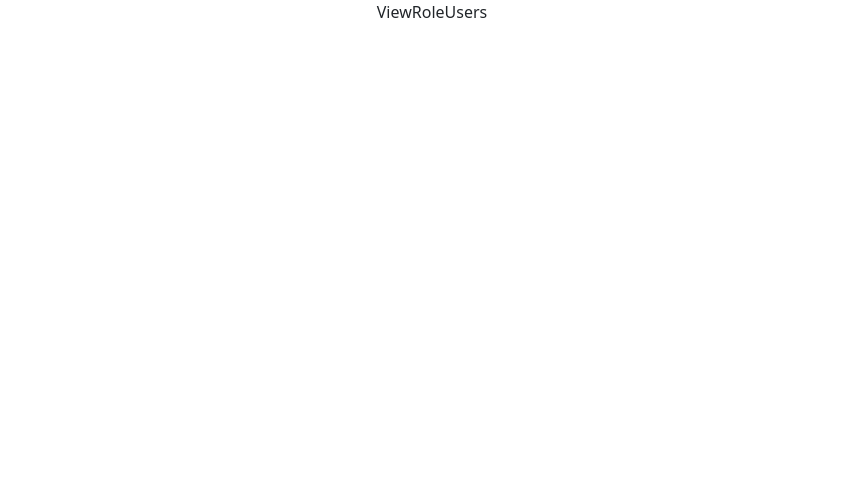
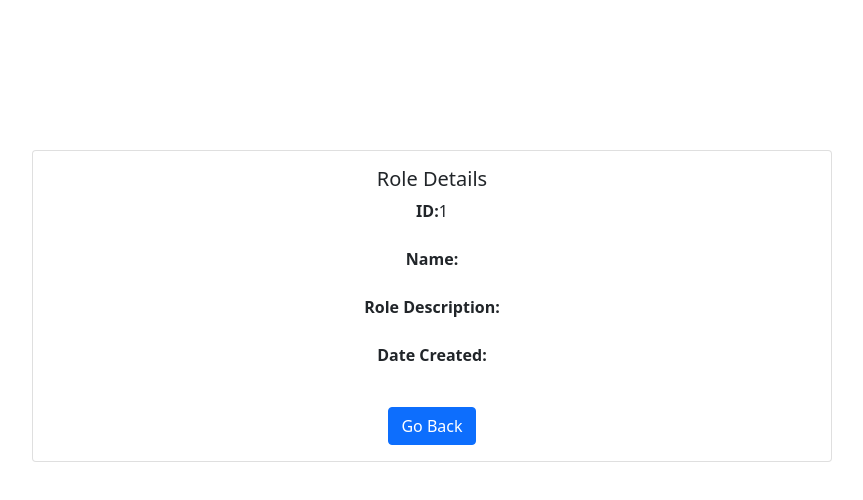
Before and after one commit to Team-Divups/rs-admin, a React (Create React App) app: page /roles/view/1 in a window 1280 px wide. Shown: the top 500 px of the page, without its empty margins (208-1071 px from the left). Built offline with nearby package versions, Linux system fonts and the light colour scheme; no server answers.

Commit message:
Added view users under each role section

```diff
--- a/src/Pages/Roles/ViewRoleUsers.js
+++ b/src/Pages/Roles/ViewRoleUsers.js
@@ -1,7 +1,63 @@
-import React from 'react';
+import React, { useState, useEffect } from 'react';
+import { useParams, Link } from 'react-router-dom';
+import axios from 'axios';
+import { Card, Button } from 'react-bootstrap';
 
 const ViewRoleUsers = () => {
-  return <div>ViewRoleUsers</div>;
+  const [role, setRole] = useState(null);
+
+  const { id } = useParams();
+
+  useEffect(() => {
+    if (id) {
+      getSingleRole(id);
+    }
+  }, [id]);
+
+  const getSingleRole = async (id) => {
+    const response = await axios.get(`http://loacalhost:4000/role/${id}`);
+    if (response.status === 200) {
+      setRole({ ...response.data[0] });
+    }
+  };
+  return (
+    <div style={{ margin: '150px 50px 75px' }}>
+      <Card
+        style={{
+          width: '50rem',
+          margin: '0 auto',
+          float: 'none',
+          marginBottom: '10px',
+        }}
+      >
+        <Card.Body>
+          <Card.Title>Role Details</Card.Title>
+          <Card.Text>
+            <strong>ID:</strong>
+            <span>{id}</span>
+            <br />
+            <br />
+            <strong>Name:</strong>
+            <span>{role && role.roleName}</span>
+            <br />
+            <br />
+            <strong>Role Description:</strong>
+            <span>{role && role.roleDescription}</span>
+            <br />
+            <br />
+            <strong>Date Created:</strong>
+            <span>{role && role.created_at}</span>
+            <br />
+            <br />
+            {/* need to show all users under (companies) under this role */}
+          </Card.Text>
+          <Link to="/roles">
+            <Button variant="primary">Go Back</Button>
+          </Link>
+        </Card.Body>
+      </Card>
+    </div>
+  );
 };
 
 export default ViewRoleUsers;
--- a/src/Pages/Roles/ViewRoles.js
+++ b/src/Pages/Roles/ViewRoles.js
@@ -53,12 +53,12 @@ const ViewRoles = () => {
                     <td>{item.desc}</td>
                     <td>{item.created_at}</td>
                     <td>
-                      <Link to={`update/${item.id}`}>
+                      <Link to={`/roles/update/${item.id}`}>
                         <Button variant="outline-success" size="sm">
                           Edit
                         </Button>
                       </Link>
-                      <Link to={`view/${item.id}`}>
+                      <Link to={`/roles/view/${item.id}`}>
                         <Button variant="outline-primary" size="sm">
                           View
                         </Button>
```
